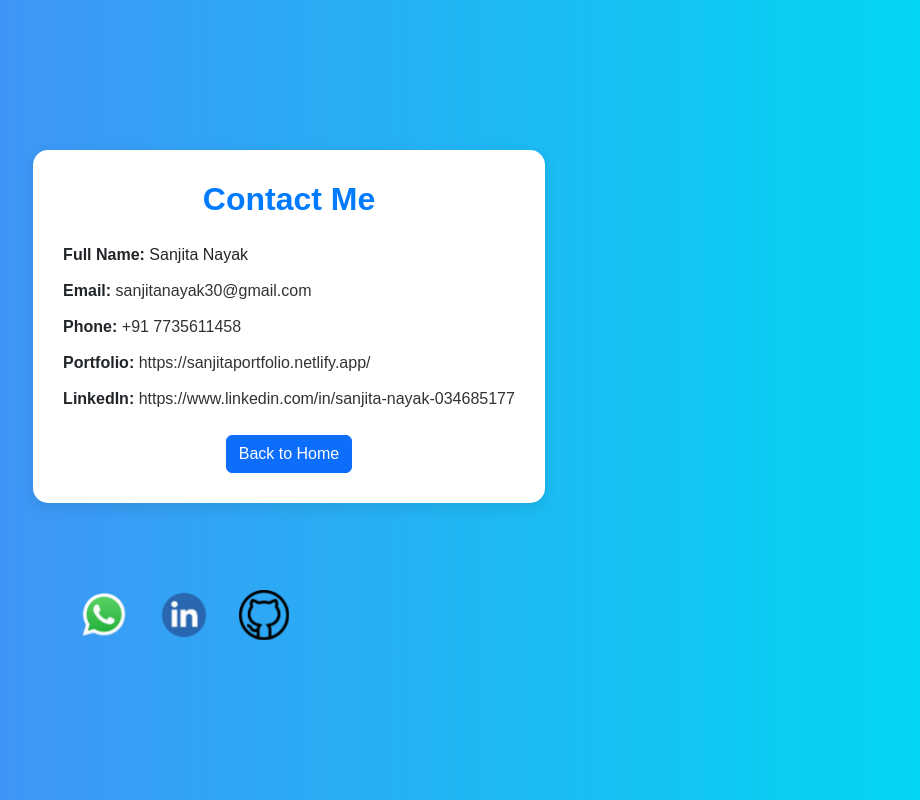
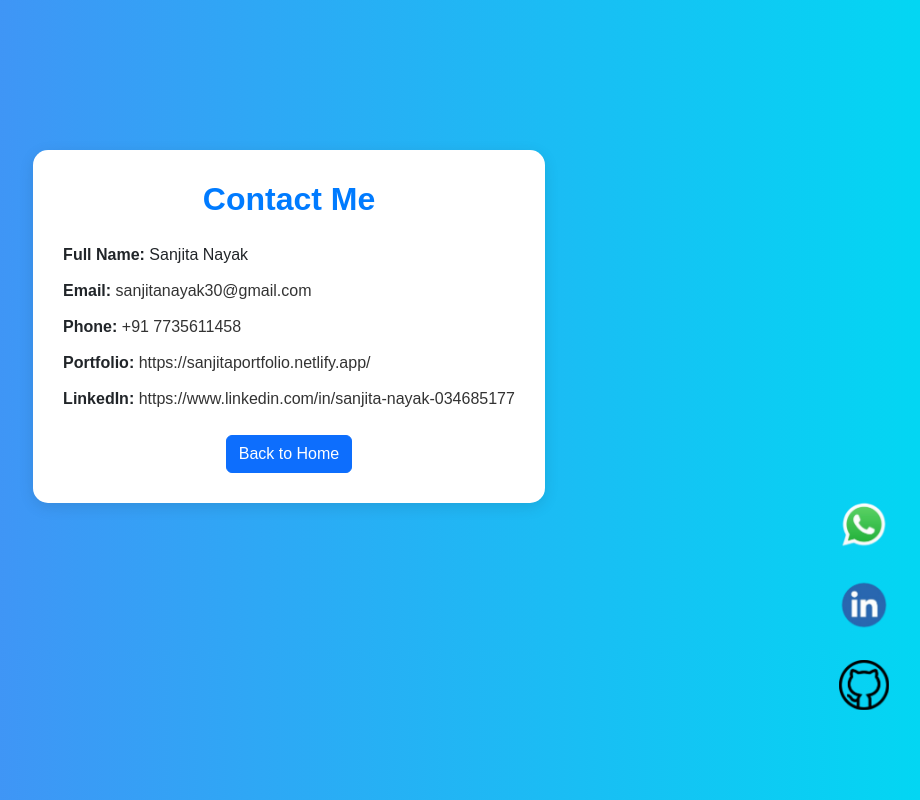
Before and after one commit to Sanjita-30/portfolio, a plain HTML site: page contact.html in a window 1280 px wide. Shown: the whole page, without its empty margins (351-1271 px from the left). Drawn offline with nearby package versions, Linux system fonts and the light colour scheme.

Commit message:
contact-page-floating-image

```diff
--- a/contact.css
+++ b/contact.css
@@ -36,10 +36,10 @@
     }
   .floating-image{
     position: fixed;
-    bottom:160px;
-    right: 640px;
+    bottom:90px;
+    right: 40px;
     display: flex;
-    flex-direction: row;
+    flex-direction: column;
     gap: 30px;
 
   }
```
